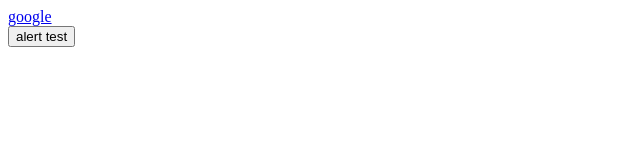
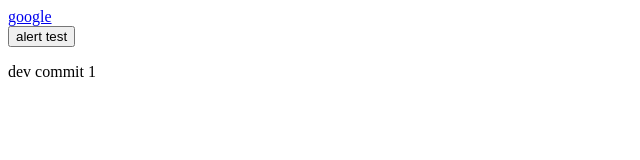
Before and after one commit to ricardofun/tutorial, a plain HTML site: page index.html in a window 1280 px wide. Shown: the whole page, without its empty margins (0-640 px from the left). Drawn offline with Linux system fonts and the light colour scheme.

Commit message:
dev branch commit 1

```diff
--- a/index.html
+++ b/index.html
@@ -9,6 +9,6 @@
 	<script type="text/javascript" src="index.js"></script>
 	<a href="https://www.google.co.jp">google</a><br>
 	<button onclick="doAlert()">alert test</button>
-
+    <p> dev commit 1</p>
 </body>
 </html>
```
